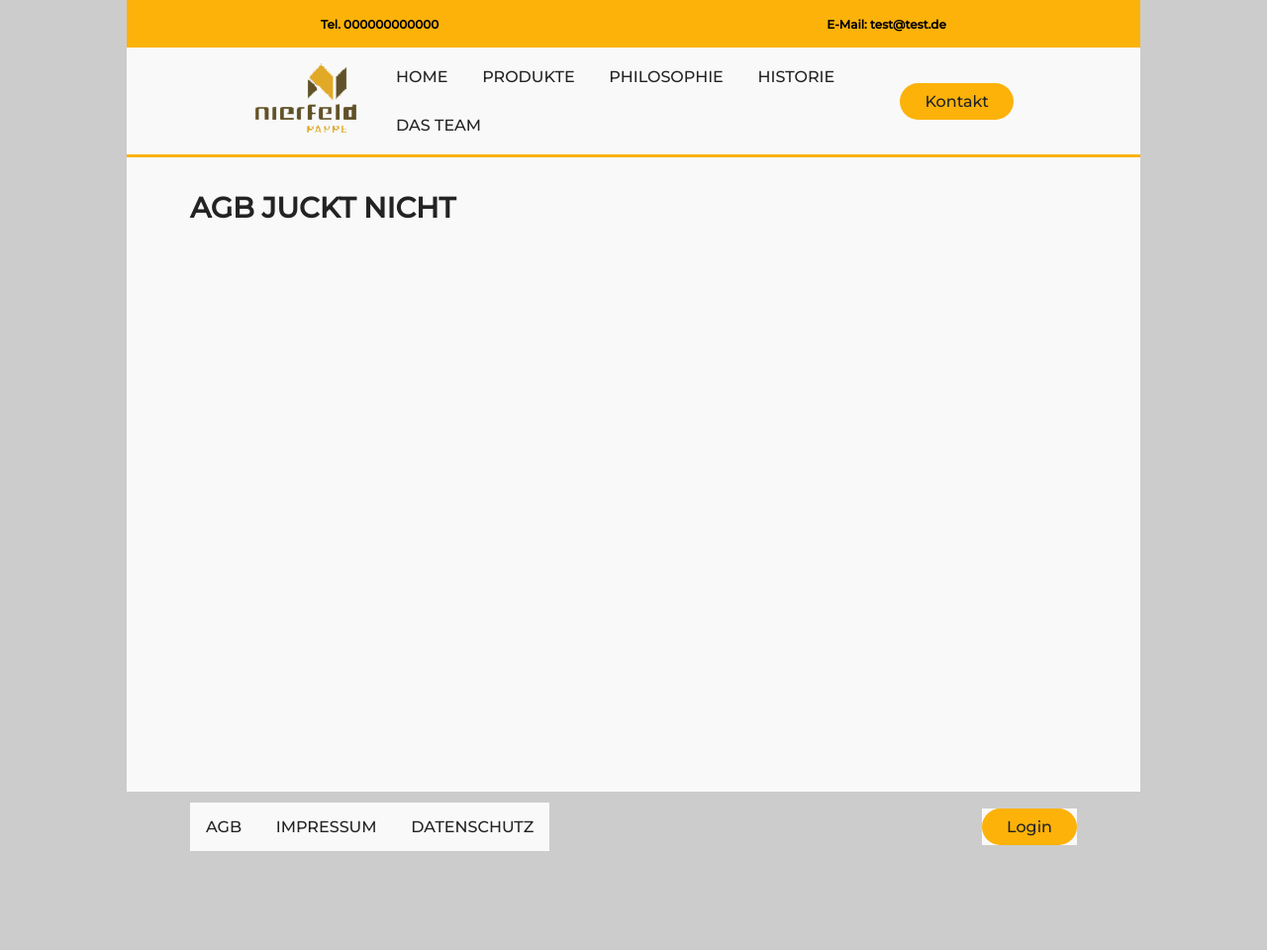
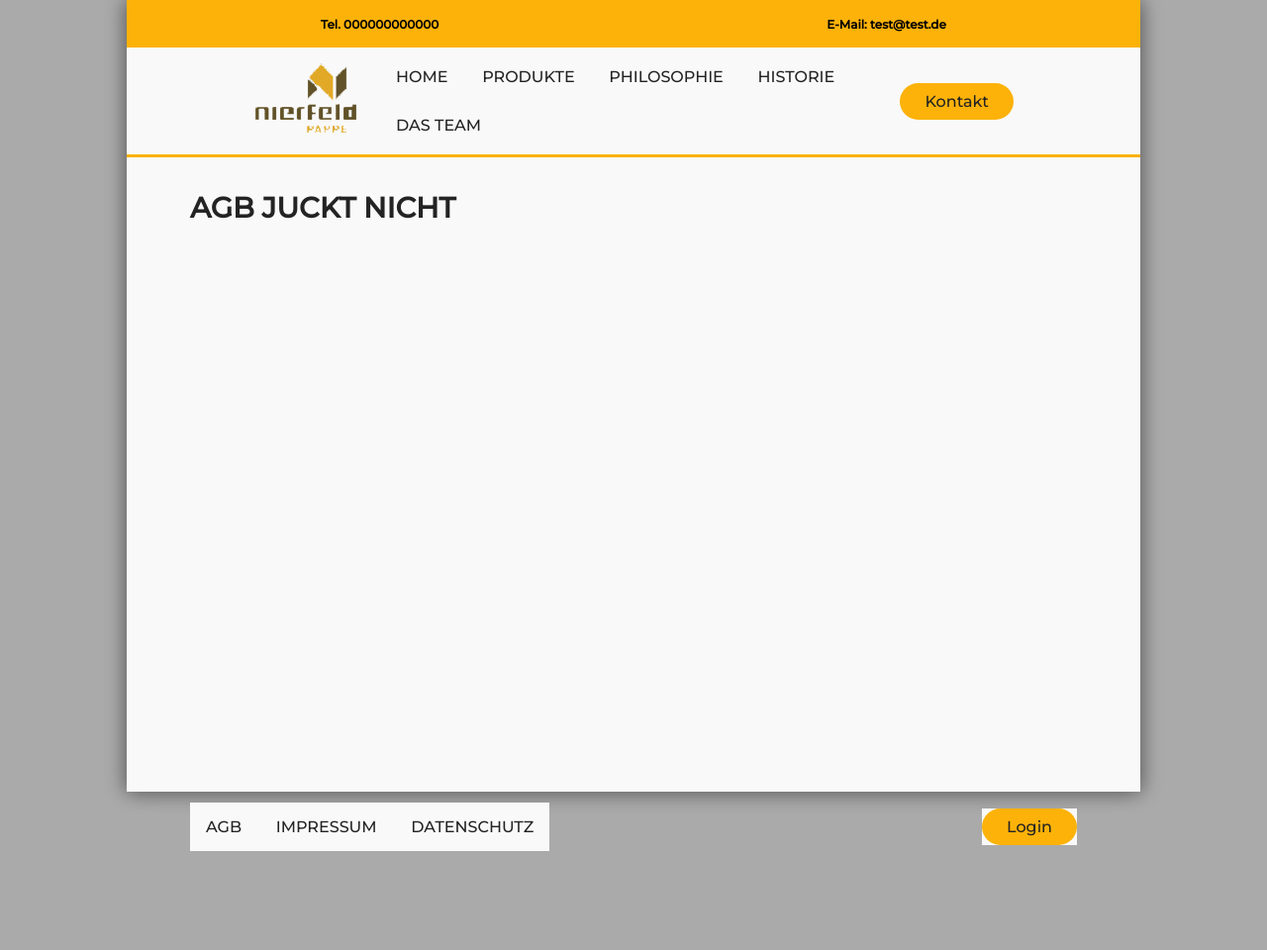
Before and after one commit to BukkitGerman/ITA-F_Pappen_Fabrik_Nierfeld, a PHP site: page /p/agb/index.php in a window 1280 px wide. Shown: the whole page at 99% size. Run offline with PHP 8.4, Linux system fonts and the light colour scheme; style sheets or scripts are compiled from the project's sources.

Commit message:
Add box-shadow with blur-effect

```diff
--- a/p3/page/css/style.css
+++ b/p3/page/css/style.css
@@ -32,11 +32,12 @@ body {
   height: 120vh;
   font-size: 62.5%;
   font-family: "Montserrat", sans-serif;
-  background: #cccccc; }
+  background: #aaaaaa; }
   body .wrapper {
     position: fixed;
     display: flex;
     margin: auto auto auto auto;
+    box-shadow: 1px 0 20px rgba(0, 0, 0, 0.3), -1px 0 20px rgba(0, 0, 0, 0.3);
     left: 10vw;
     width: 80vw;
     justify-content: center;
--- a/p3/page/css/style.sass
+++ b/p3/page/css/style.sass
@@ -43,13 +43,14 @@ body
 	height: 120vh
 	font-size: 62.5%
 	font-family: "Montserrat", sans-serif
-	background: #cccccc
+	background: #aaaaaa
 
 
 	.wrapper
 		position: fixed
 		display: flex
 		margin: auto auto auto auto
+		box-shadow: 1px 0 20px rgba(0, 0, 0, 0.3), -1px 0 20px rgba(0, 0, 0, 0.3)
 		left: 10vw
 		width: 80vw
 		justify-content: center
```
Also changed, not shown: 1 other file.
